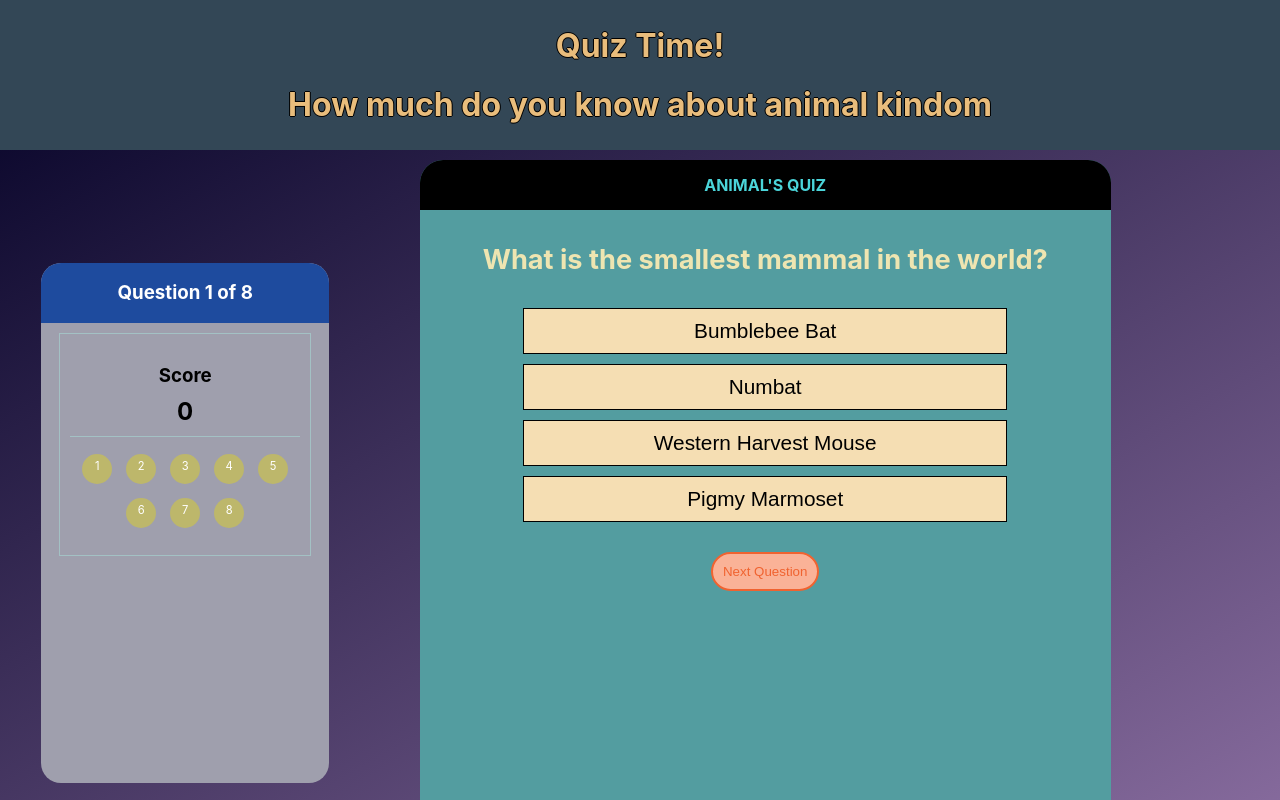
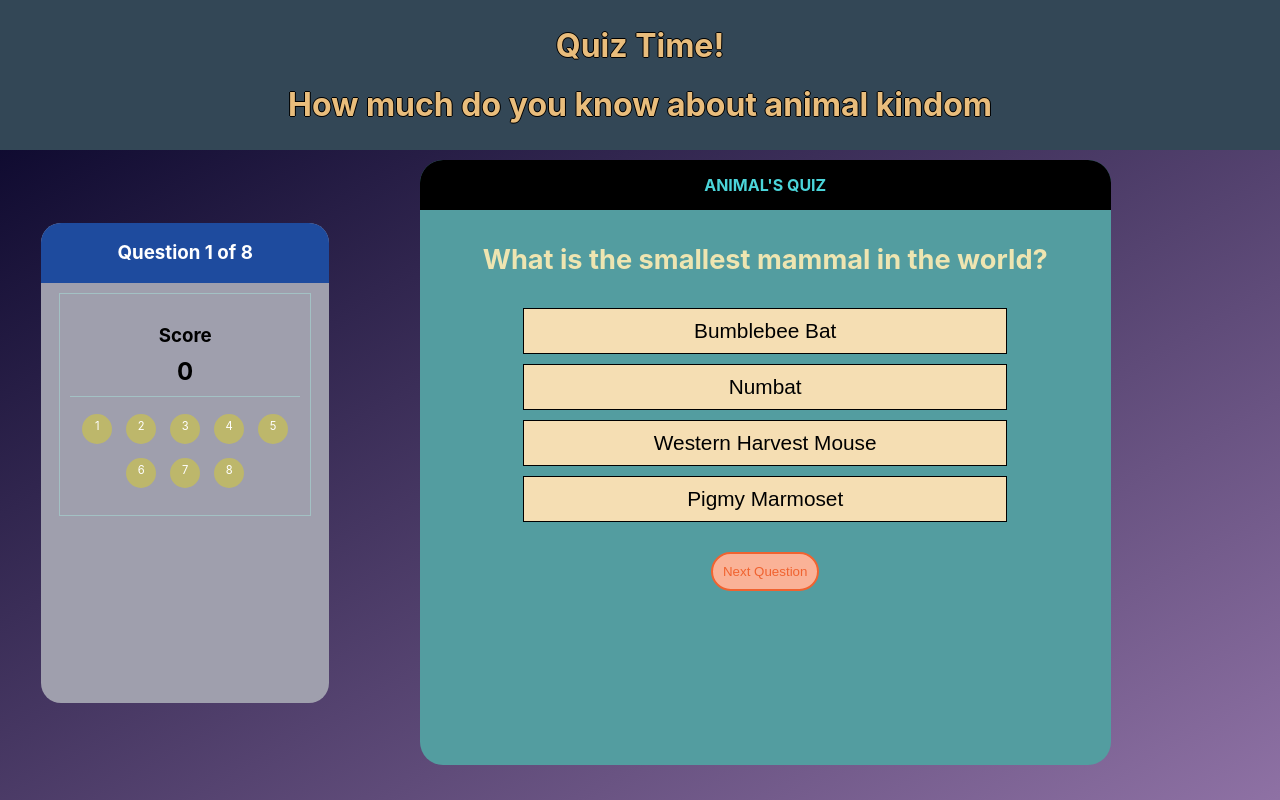
Before and after one commit to Technigo/project-redux-quiz-old, a React (Create React App) app: page / in a window 1280 px wide. Shown: the top 800 px of the page. Built offline with nearby package versions, Linux system fonts and the light colour scheme.

Commit message:
change size of squares

```diff
--- a/src/components/CurrentQuestion/currentQuestion.css
+++ b/src/components/CurrentQuestion/currentQuestion.css
@@ -78,7 +78,7 @@
 @media (min-width: 768px) {
 .question_container{
     width: 60%;
-    height: 90vh;
+    height: 75vh;
 }
 
 .question_text{
--- a/src/components/SideBar/sideBar.css
+++ b/src/components/SideBar/sideBar.css
@@ -12,6 +12,6 @@
 @media (min-width: 768px) {
 .sideBar-container{
     width: 25%;
-    height: 65vh;
+    height: 60vh;
 }
 }
```
